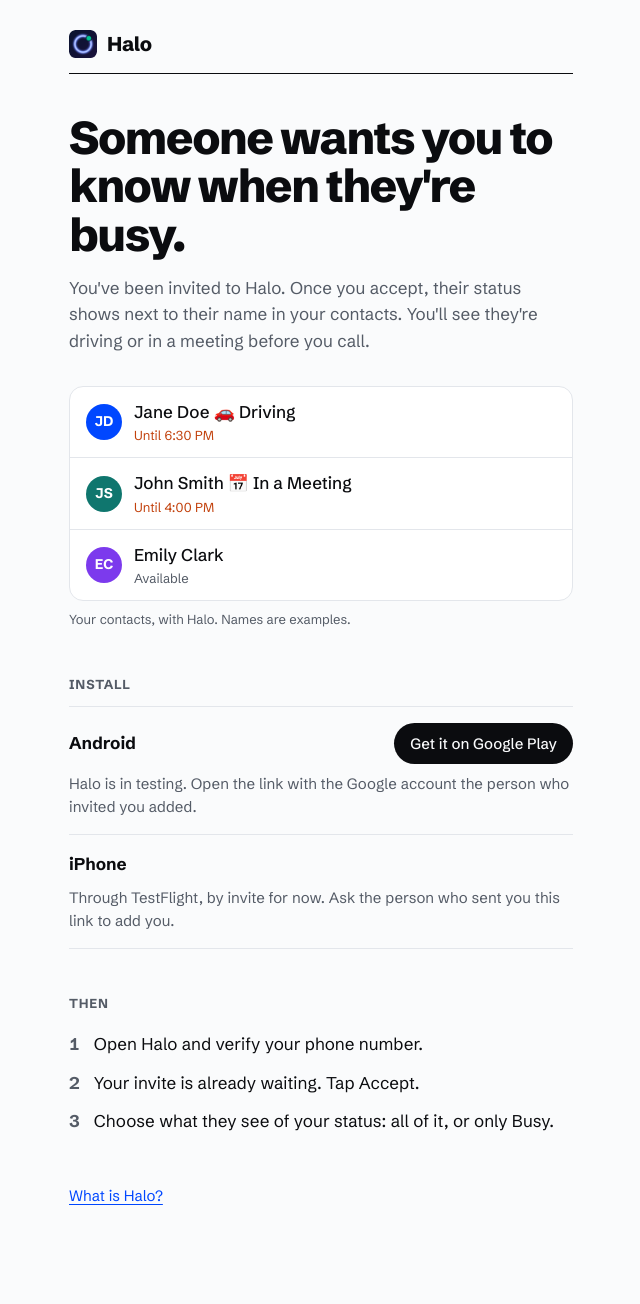
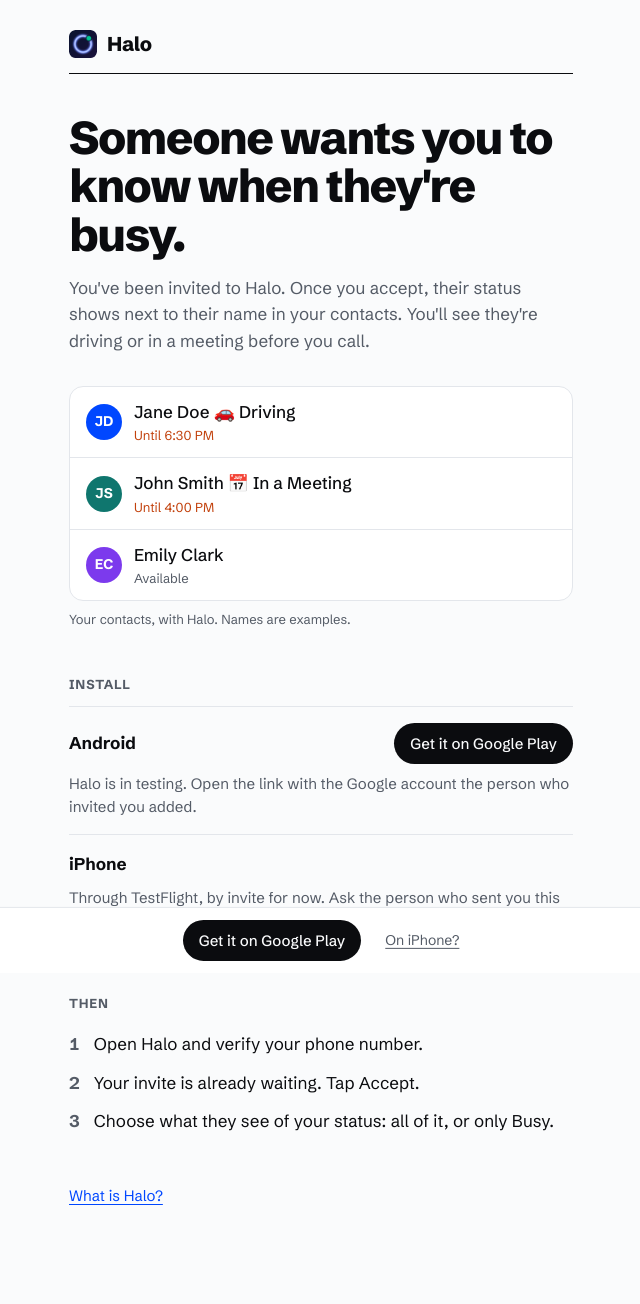
Before and after one commit to and/and.github.io, a Jekyll site: the page built from halo/get/index.html, in a window 1280 px wide. Shown: the whole page, without its empty margins (319-959 px from the left). Built offline with Jekyll 4.4.1, drawn with Linux system fonts in a browser that asks for light colours; before the commit the page ends 1264 px from its top, so only the background shows below that.

Commit message:
Halo /get: install bar fixed to the bottom until the Install section is on screen

```diff
--- a/halo/get/index.html
+++ b/halo/get/index.html
@@ -74,6 +74,19 @@
     ol li { counter-increment: step; display: flex; gap: 14px; padding: 6px 0; }
     ol li::before { content: counter(step); flex: 0 0 1ch; font-weight: 700; font-variant-numeric: tabular-nums; color: var(--muted); }
 
+    /* Install bar fixed to the bottom while the Install section is off screen, so the button shows at once */
+    .bar {
+      position: fixed; left: 0; right: 0; bottom: 0; z-index: 10;
+      display: flex; align-items: center; justify-content: space-between; gap: 12px;
+      padding: 12px 20px calc(12px + env(safe-area-inset-bottom));
+      background: var(--surface); border-top: 1px solid var(--rule);
+      transition: transform .2s ease;
+    }
+    .bar.hidden { transform: translateY(110%); }
+    .bar a.iphone { font-size: 14px; color: var(--muted); text-underline-offset: 3px; }
+    @media (min-width: 640px) { .bar { justify-content: center; gap: 24px; } }
+    main { padding-bottom: 96px; }
+
     footer { margin-top: 44px; font-size: 15px; }
     footer a { color: var(--accent); text-underline-offset: 3px; }
   </style>
@@ -104,7 +117,7 @@
     </ul>
     <p class="caption">Your contacts, with Halo. Names are examples.</p>
 
-    <h2>Install</h2>
+    <h2 id="install">Install</h2>
     <!-- Android: Play internal testing opt-in, which works only for Google accounts on the testers list.
          iPhone: replace the paragraph with a link once the TestFlight public link exists. -->
     <div class="platform">
@@ -128,5 +141,21 @@
       <a href="{{ '/halo/' | relative_url }}">What is Halo?</a>
     </footer>
   </main>
+
+  <div class="bar" id="bar">
+    <a class="get" href="https://play.google.com/apps/internaltest/4701711812677846403">Get it on Google Play</a>
+    <a class="iphone" href="#install">On iPhone?</a>
+  </div>
+  <script>
+    // Hide the bar once the Install section, with the same button, is on screen
+    (function () {
+      var bar = document.getElementById("bar"), install = document.getElementById("install");
+      if (!("IntersectionObserver" in window) || !bar || !install) return;
+      new IntersectionObserver(function (entries) {
+        var e = entries[0];
+        bar.classList.toggle("hidden", e.isIntersecting || e.boundingClientRect.top < 0);
+      }).observe(install);
+    })();
+  </script>
 </body>
 </html>
```
